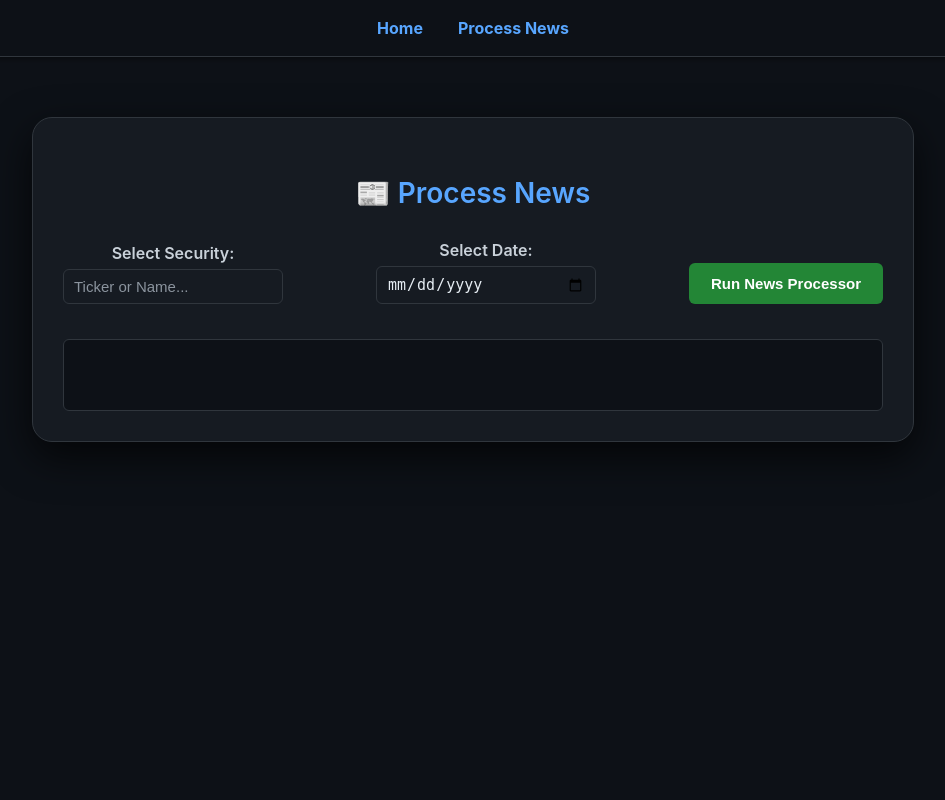
After one commit to FerGusMosca/zChatbotAgentFwk, a FastAPI app: template templates/process_news.html in a window 1280 px wide. The commit adds this page. Shown: the whole page, without its empty margins (167-1112 px from the left). Run offline with FastAPI, Linux system fonts and the light colour scheme; the template is opened without the code that fills it, so the values that code supplies are empty.

Commit message:
Process News UI first design

```diff
--- a/controllers/portfolio_securities_controller.py
+++ b/controllers/portfolio_securities_controller.py
@@ -19,7 +19,7 @@ from data_access_layer.portfolio_securities_manager import PortfolioSecuritiesMa
 
 class PortfolioSecuritiesController:
     def __init__(self):
-        self.router = APIRouter(prefix="/portfolio_securities")
+        self.router = APIRouter(prefix="/process_news")
 
         base = Path(__file__).parent.parent
         self.templates = Jinja2Templates(directory=base / "templates")
@@ -33,7 +33,7 @@ class PortfolioSecuritiesController:
         async def main_page(request: Request):
             portfolios = self.portfolio_mgr.get_all()
             return self.templates.TemplateResponse(
-                "portfolio_securities.html",
+                "process_news.html",
                 {"request": request, "portfolios": portfolios, "securities": []}
             )
 
@@ -48,7 +48,7 @@ class PortfolioSecuritiesController:
             page_data = self.ps_mgr.get_paged(portfolio_id, page, page_size)
 
             return self.templates.TemplateResponse(
-                "portfolio_securities.html",
+                "process_news.html",
                 {
                     "request": request,
                     "portfolios": portfolios,
--- a/data_access_layer/portfolio_securities_manager.py
+++ b/data_access_layer/portfolio_securities_manager.py
@@ -154,7 +154,7 @@ class PortfolioSecuritiesManager:
             # check existence BEFORE calling SP
             cursor.execute("""
                 SELECT COUNT(*)
-                FROM portfolio_securities
+                FROM process_news
                 WHERE portfolio_id=? AND security_id=?
             """, (portfolio_id, security_id))
             existed = cursor.fetchone()[0] > 0
--- a/main.py
+++ b/main.py
@@ -16,7 +16,7 @@ from controllers.management_sentiment_rankings_fallback_controller import Manage
 
 # 🔥 NUEVO CONTROLLER
 from controllers.portfolio_securities_controller import PortfolioSecuritiesController
-
+from controllers.process_news_controller import ProcessNewsController
 
 settings = get_settings()
 app = FastAPI()
@@ -63,8 +63,12 @@ calendar = CalendarController()
 app.include_router(calendar.router)
 
 # Portfolio Securities
-portfolio_securities = PortfolioSecuritiesController()
-app.include_router(portfolio_securities.router)
+process_news = PortfolioSecuritiesController()
+app.include_router(process_news.router)
+
+# Process News
+process_news = ProcessNewsController()
+app.include_router(process_news.router)
 
 
 # ===========================
--- /dev/null
+++ b/static/css/process_news.css
@@ -0,0 +1,106 @@
+/* PANEL */
+.panel {
+    width: 820px;
+    margin: 0 auto;
+    padding: 30px;
+}
+
+/* ===== LAYOUT SIMPLE EN FILA ===== */
+.simple-row {
+    display: flex;
+    flex-direction: row;
+    align-items: flex-end;
+    justify-content: space-between;
+    gap: 40px;
+    margin-top: 30px;
+}
+
+/* BLOQUES */
+.block {
+    display: flex;
+    flex-direction: column;
+    position: relative;    /* ⬅ Necesario para dropdown flotante */
+}
+
+.block label {
+    margin-bottom: 6px;
+    color: #c9d1d9;
+    font-weight: 600;
+}
+
+/* INPUTS */
+.block input[type="text"],
+.block input[type="date"] {
+    width: 220px;
+    padding: 8px 10px;
+    background: #161B22;
+    border: 1px solid #30363D;
+    border-radius: 6px;
+    color: #E6EDF3;
+    font-size: 15px;
+}
+
+/* ===== DROPDOWN FLOTANTE ===== */
+.search-results {
+    position: absolute;     /* ⬅ dropdown flota */
+    top: 42px;              /* ⬅ justo debajo del input */
+    left: 0;
+    width: 100%;
+
+    border: 1px solid #30363D;
+    max-height: 220px;
+    overflow-y: auto;
+    background: #0D1117;
+    border-radius: 6px;
+    padding: 3px 0;
+    z-index: 5000;          /* ⬅ se superpone a todo */
+}
+
+.search-results div {
+    padding: 8px;
+    border-bottom: 1px solid #21262D;
+    cursor: pointer;
+}
+
+.search-results div:hover {
+    background: #1C2128;
+}
+
+/* ===== BUTTON ===== */
+.btn-block {
+    display: flex;
+    align-items: flex-end;
+}
+
+.green-btn {
+    padding: 12px 22px;
+    background: #238636;
+    border-radius: 6px;
+    color: white;
+    font-weight: 600;
+    border: none;
+    cursor: pointer;
+    white-space: nowrap;
+    font-size: 15px;
+}
+
+.green-btn:hover {
+    background: #2ea043;
+}
+
+/* ===== OUTPUT BOX ===== */
+.output-box {
+    margin-top: 35px;
+    padding: 15px;
+    border: 1px solid #30363D;
+    background: #0D1117;
+    border-radius: 6px;
+    white-space: pre-wrap;
+    font-family: Consolas, monospace;
+    color: #58A6FF;
+    min-height: 40px;
+}
+
+.search-results:empty {
+    display: none;
+}
--- /dev/null
+++ b/static/js/process_news.js
@@ -0,0 +1,61 @@
+async function searchTicker() {
+    const q = document.getElementById("searchInput").value.trim();
+    const box = document.getElementById("searchResults");
+    box.innerHTML = "";
+
+    if (q.length < 2) {
+    box.innerHTML = "";
+    return;
+}
+
+    const res = await fetch(`/process_news/search?query=${encodeURIComponent(q)}`);
+    const data = await res.json();
+
+    if (!Array.isArray(data) || data.length === 0) {
+        box.innerHTML = "<div>No results</div>";
+        return;
+    }
+
+    box.innerHTML = data.map(s => `
+        <div onclick="selectSecurity(${s.security_id}, '${s.ticker}')">
+            <b>${s.ticker}</b> — ${s.name}
+        </div>
+    `).join("");
+}
+
+function selectSecurity(id, ticker) {
+    document.getElementById("selectedSecurity").value = id;
+    document.getElementById("searchInput").value = ticker;
+    document.getElementById("searchResults").innerHTML = "";
+}
+
+async function runProcessNews(evt) {
+    evt.preventDefault();
+
+    const secId = document.getElementById("selectedSecurity").value;
+    const date = document.getElementById("dateInput").value;
+    const out = document.getElementById("outputBox");
+    const btn = document.getElementById("runBtn");
+
+    if (!secId) {
+        alert("Select a security.");
+        return;
+    }
+
+    btn.disabled = true;
+    btn.innerHTML = "⏳ Processing...";
+
+    const res = await fetch("/process_news/run", {
+        method: "POST",
+        body: new URLSearchParams({
+            security_id: secId,
+            date: date
+        })
+    });
+
+    const text = await res.text();
+    out.innerHTML = text;
+
+    btn.disabled = false;
+    btn.innerHTML = "Run News Processor";
+}
--- a/templates/main_dashboard.html
+++ b/templates/main_dashboard.html
@@ -11,12 +11,13 @@
     <div class="sidebar">
       <h2>Commands</h2>
        <ul class="menu">
-        <li><a href="/portfolio_securities">Portfolio Securities</a></li>
+        <li><a href="/portfolio_securities"> 💼 Portfolio Securities</a></li>
         <li><a href="/management_sentiment">💬 Management Sentiment</a></li>
         <li><a href="/management_competition">⚔️ Management Competition</a></li>
         <li><a href="/management_sentiment_rankings_fallback">📉 Sentiment Ranking (Fallback)</a></li>
         <li><a href="/management_news_indexed">📰 News Summary (RAG)</a></li>
         <li><a href="/management_sentiment_rankings">📊 Sentiment Rankings (RAG)</a></li>
+           <li><a href="/process_news"> 🗞️⚡ Process News</a></li>
 
       </ul>
     </div>
--- /dev/null
+++ b/templates/process_news.html
@@ -0,0 +1,67 @@
+<!DOCTYPE html>
+<html lang="en">
+<head>
+    <meta charset="UTF-8">
+    <title>Process News</title>
+
+    <link rel="stylesheet" href="/static/css/main.css">
+    <link rel="stylesheet" href="/static/css/process_news.css">
+</head>
+<body>
+
+<nav class="navbar">
+  <ul>
+    <li><a href="/">Home</a></li>
+    <li><a href="/process_news" class="active">Process News</a></li>
+  </ul>
+</nav>
+
+<div class="content">
+  <div class="panel">
+
+    <h3>📰 Process News</h3>
+
+    <!-- === FORM === -->
+     <form id="newsForm" onsubmit="runProcessNews(event)" class="simple-row">
+
+            <!-- SECURITY -->
+            <div class="block">
+                <label>Select Security:</label>
+                <input type="text" id="searchInput"
+                       placeholder="Ticker or Name..."
+                       oninput="searchTicker()">
+                <div id="searchResults" class="search-results"></div>
+            </div>
+
+            <!-- DATE -->
+            <div class="block">
+                <label>Select Date:</label>
+                <input type="date" id="dateInput" required>
+            </div>
+
+            <!-- BUTTON -->
+            <div class="block btn-block">
+                <button type="submit" class="green-btn" id="runBtn">
+                    Run News Processor
+                </button>
+            </div>
+
+            <input type="hidden" id="selectedSecurity">
+        </form>
+
+
+
+
+
+
+
+    <!-- === OUTPUT === -->
+    <div id="outputBox" class="output-box"></div>
+
+  </div>
+</div>
+
+<script src="/static/js/process_news.js"></script>
+
+</body>
+</html>
```
Also changed, not shown: controllers/process_news_controller.py (added, +70 -0 lines).
